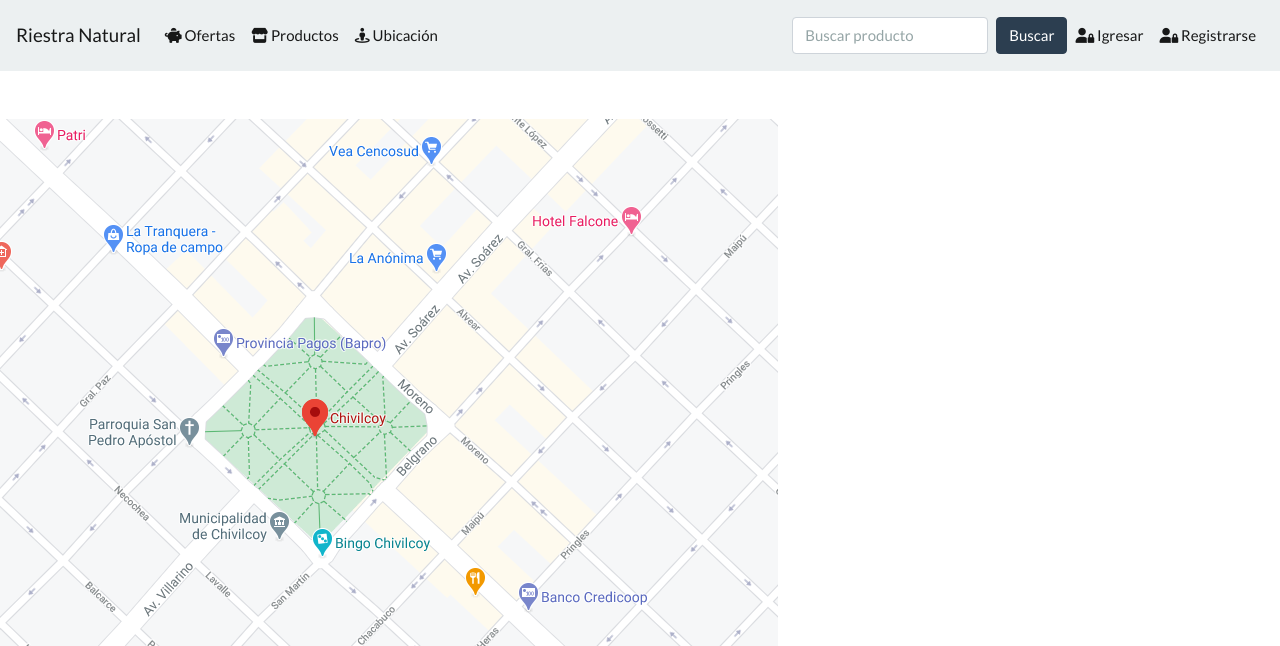
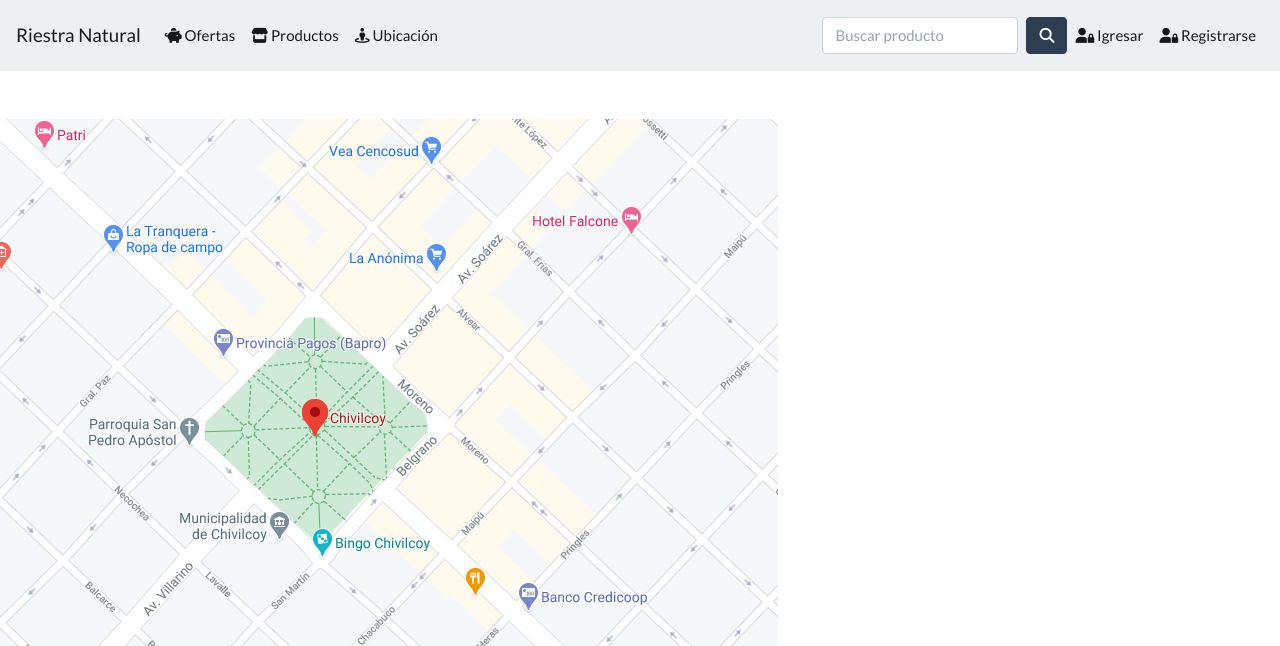
Before and after one commit to nicolasalderete/riestra-natrual, a PHP site: page /ubicacion.php in a window 1280 px wide. Shown: the top 646 px of the page. Run offline with PHP 8.4, Linux system fonts and the light colour scheme; some libraries are stand-ins or nearby versions.

Commit message:
agrego cambios

```diff
--- a/inc/menu.php
+++ b/inc/menu.php
@@ -54,7 +54,7 @@
             <!--Buscar productos -->
             <form class="form-inline my-2 my-lg-0" action="productos.php" method="GET">
                 <input class="form-control mr-sm-2" type="text" placeholder="Buscar producto" name="producto">
-                <button class="btn btn-primary ary my-2 my-sm-0" type="submit"> Buscar</button>
+                <button class="btn btn-primary ary my-2 my-sm-0" type="submit"> <i class="fas fa-search"></i></button>
             </form>
             <!--Buscar productos -->
 
```
